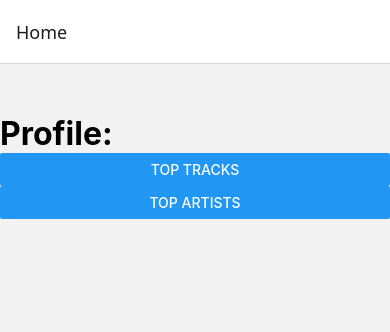
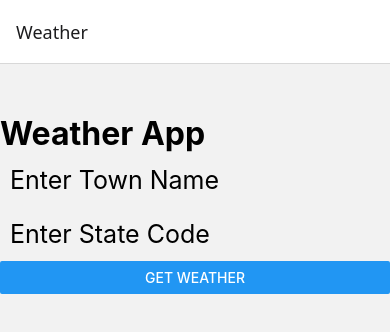
Before and after one commit to ssharafi/Spotify, a React Native app: screen /Weather in a window 390 px wide. Shown: the top 332 px of the page. Built offline with nearby package versions, Linux system fonts and the light colour scheme.

Commit message:
added files

```diff
--- a/App.js
+++ b/App.js
@@ -3,19 +3,17 @@ import { StyleSheet, Text, View } from 'react-native';
 import { NavigationContainer } from '@react-navigation/native';
 import { createNativeStackNavigator } from '@react-navigation/native-stack';
 
-import Home from './Home';
-import TopTracks from './TopTracks';
-import TopArtists from './TopArtists';
+import Weather from './Weather';
+import WhatToWear from './WhatToWear';
 
-const Stack = createNativeStackNavigator(); // Add this line
+const Stack = createNativeStackNavigator();
 
 export default function App() {
   return (
     <NavigationContainer>
-      <Stack.Navigator initialRouteName="Home">
-        <Stack.Screen name="Home" component={Home} />
-        <Stack.Screen name="Top Tracks" component={TopTracks} />
-        <Stack.Screen name="Top Artists" component={TopArtists} />
+      <Stack.Navigator initialRouteName="Weather">
+        <Stack.Screen name="Weather" component={Weather} />
+        <Stack.Screen name="WhatToWear" component={WhatToWear} />
       </Stack.Navigator>
     </NavigationContainer>
   );
--- /dev/null
+++ b/Weather.js
@@ -0,0 +1,247 @@
+import React, { useState } from 'react';
+import { Button } from 'react-native';
+import { StyleSheet, Text, View, TextInput, Image } from 'react-native';
+import axios from 'axios';
+
+const Weather = ({ navigation }) => {
+  const [lat, setLat] = useState();
+  const [lon, setLon] = useState();
+  const [town, setTown] = useState('');
+  const [stateCode, setStateCode] = useState('');
+  const [weather, setWeather] = useState(null);
+  const [loading, setLoading] = useState(false);
+
+  const fetchLatLong = async () => {
+    if (!town || !stateCode) {
+      alert('Please enter both the town and state code.');
+      return;
+    }
+
+    try {
+      const response = await axios.get(
+        `https://api.api-ninjas.com/v1/zipcode?city=${town}&state=${stateCode}`,
+        {
+          headers: { 'X-Api-Key': 'L3XXqARYtUlUq4G4dfs+fA==2HqTb49LgCRITmrp' },
+        }
+      );
+
+      const data = response.data[0];
+      if (data) {
+        setLat(data.lat);
+        setLon(data.lon);
+        fetchWeather(data.lat, data.lon);
+      } else {
+        alert('Location not found. Please check your inputs.');
+      }
+    } catch (error) {
+      console.error('Error fetching latitude and longitude:', error);
+      alert('Failed to fetch latitude and longitude.');
+    }
+  };
+
+  const fetchWeather = async (latitude, longitude) => {
+    setLoading(true);
+    try {
+      const response = await axios.get(
+        `https://api.openweathermap.org/data/2.5/weather?lat=${latitude}&lon=${longitude}&appid=6d55b6badf47898eac818efde2f0dd34`
+      );
+      setWeather(response.data);
+    } catch (error) {
+      console.error('Error fetching weather data:', error);
+      alert('Failed to fetch weather data.');
+    }
+    setLoading(false);
+  };
+
+  return (
+    <View style={styles.container}>
+      <Text style={styles.header}>Weather App</Text>
+      <TextInput
+        style={styles.item}
+        placeholder="Enter Town Name"
+        value={town}
+        onChangeText={setTown}
+      />
+      <TextInput
+        style={styles.item}
+        placeholder="Enter State Code"
+        value={stateCode}
+        onChangeText={setStateCode}
+      />
+      <Button title="Get Weather" onPress={fetchLatLong} />
+      {loading ? (
+        <Text>Loading...</Text>
+      ) : (
+        weather && (
+          <View>
+            <View>
+                <Text style={styles.center}>{town}</Text>
+            </View>
+            <Text style={styles.item}>
+              Temperature: {Math.round(((weather.main.temp - 273.15) * 9) / 5 + 32)}°F
+            </Text>
+            <Text style={styles.item}>Weather: {weather.weather[0].description}</Text>
+            <View style={styles.iconContainer}>
+              <Image
+                source={{
+                  uri: `https://openweathermap.org/img/wn/${weather.weather[0].icon}@2x.png`,
+                }}
+                style={styles.icon}
+              />
+            </View>
+            <Button
+              title="What Should I Wear?"
+              onPress={() => navigation.navigate('WhatToWear', { weather })}
+            />
+          </View>
+        )
+      )}
+    </View>
+  );
+};
+
+const styles = StyleSheet.create({
+  container: {
+    paddingTop: 50,
+    paddingBottom: 50,
+  },
+  center: {
+    justifyContent: 'center',
+    alignItems: 'center',
+    padding: 10,
+    fontSize: 25,
+    height: 54,
+  },
+  item: {
+    padding: 10,
+    fontSize: 25,
+    height: 54,
+  },
+  header: {
+    fontSize: 32,
+    fontWeight: 'bold',
+  },
+  iconContainer: {
+    backgroundColor: '#add8e6',
+    borderRadius: 10,
+    padding: 10,
+    alignItems: 'center',
+    justifyContent: 'center',
+    marginVertical: 10,
+  },
+  icon: {
+    width: 100,
+    height: 100,
+    marginVertical: 10,
+  },
+});
+
+export default Weather;
+
+
+
+// import React, { useState } from 'react';
+// import { Button } from 'react-native';
+// import { FlatList, StyleSheet, Text, View, TouchableOpacity, TextInput, Image, } from 'react-native';
+// import axios from 'axios';
+
+// const Weather = ({navigation}) => {
+
+//     const [lat, setLat] = useState();
+//     const [long, setLong] = useState();
+//   const [weather, setWeather] = useState(null);
+//   const [loading, setLoading] = useState(false);
+
+//   const fetchWeather = async () => {
+//     setLoading(true);
+//     try {
+//       const response = await axios.get(
+//         `https://api.openweathermap.org/data/2.5/weather?lat=${lat}&lon=${long}&appid=6d55b6badf47898eac818efde2f0dd34`
+//       );
+//       setWeather(response.data);
+//     } catch (error) {
+//       console.error('Error fetching weather data:', error);
+//     }
+//     setLoading(false);
+//   };
+
+//   return (
+//     <View style={styles.container}>
+//       <Text style={styles.header}>Weather App</Text>
+//       <TextInput
+//         style={styles.item}
+//         placeholder="Enter Latitude"
+//         value={lat}
+//         onChangeText={setLat}
+//       />
+//       <TextInput
+//         style={styles.item}
+//         placeholder="Enter Longitude"
+//         value={long}
+//         onChangeText={setLong}
+//       />
+//       <Button title="Get Weather" onPress={fetchWeather} />
+//       {loading ? (
+//         <Text>Loading...</Text>
+//       ) : (
+//         weather && (
+//           <View>
+//             <Text style={styles.item}>Location: {weather.name}</Text>
+//             <Text style={styles.item}>
+//                 Temperature: {Math.round(((weather.main.temp - 273.15) * 9) / 5 + 32)}°F
+//             </Text>
+//             <Text style={styles.item}>Weather: {weather.weather[0].description}</Text>
+//             <Text style={styles.item}>Icon:</Text>
+//             <View style={styles.iconContainer}>
+//                 <Image
+//                 source={{
+//                     uri: `https://openweathermap.org/img/wn/${weather.weather[0].icon}@2x.png`,
+//                 }}
+//                 style={styles.icon}
+//                 />
+//             </View>
+//             <Button
+//                 title="What Should I Wear?"
+//                 onPress={() => navigation.navigate('WhatToWear', { weather })}
+//             />
+//           </View>
+//         )
+//       )}
+//     </View>
+//   );
+// };
+
+// const styles = StyleSheet.create({
+//     container: {
+//      paddingTop: 50,
+//      paddingBottom: 50
+//     },
+//     item: {
+//       padding: 10,
+//       fontSize: 25,
+//       height: 54,
+//     },
+//     border: {
+//       borderWidth: 1,
+//       borderColor: "gray",
+//     },
+//     header: {
+//         fontSize: 32,
+//         fontWeight: 'bold',
+//     },
+//     iconContainer: {
+//         backgroundColor: '#add8e6', // Light blue background
+//         borderRadius: 10,
+//         padding: 10,
+//         alignItems: 'center',
+//         justifyContent: 'center',
+//         marginVertical: 10,
+//     },
+//     icon: {
+//         width: 100,
+//         height: 100, // Ensures the image has dimensions to display
+//         marginVertical: 10,
+//     },
+//   });
+
+// export default Weather;
--- /dev/null
+++ b/WhatToWear.js
@@ -0,0 +1,52 @@
+import React, { useState } from 'react';
+import { Button } from 'react-native';
+import { FlatList, StyleSheet, Text, View, TouchableOpacity, TextInput, Image, } from 'react-native';
+import axios from 'axios';
+
+const WhatToWear = ({route}) => {
+
+    const { weather } = route.params;
+
+    const tempInFahrenheit = Math.round(((weather.main.temp - 273.15) * 9) / 5 + 32);
+    const [temperature, setTemperature] = useState(tempInFahrenheit);
+
+    let outfitSuggestion = '';
+    if (temperature > 75) {
+        outfitSuggestion = 'Wear light clothing like shorts and a t-shirt.';
+    } else if (temperature > 50) {
+        outfitSuggestion = 'Consider wearing a jacket and pants.';
+    } else {
+        outfitSuggestion = 'Dress warmly with a coat, scarf, and gloves.';
+    }
+
+    let outfitSuggestion2 = '';
+    if (weather.weather[0].main == "Rain")
+        outfitSuggestion2 = 'It is raining! Make sure you are wearing a raincoat!';
+
+
+    return (
+        <View style={styles.container}>
+            <Text style={styles.text}>Welcome to the "What Should I Wear?" page!</Text>
+            <Text>Temperature: {temperature}°F</Text>
+            <Text>Outfit Suggestion: {outfitSuggestion} {outfitSuggestion2}</Text>
+
+        </View>
+    );
+};
+
+const styles = StyleSheet.create({
+  container: {
+    flex: 1,
+    justifyContent: 'center',
+    alignItems: 'center',
+    backgroundColor: '#f5f5f5',
+  },
+  text: {
+    fontSize: 24,
+    fontWeight: 'bold',
+    textAlign: 'center',
+    margin: 20,
+  },
+});
+
+export default WhatToWear;
```
